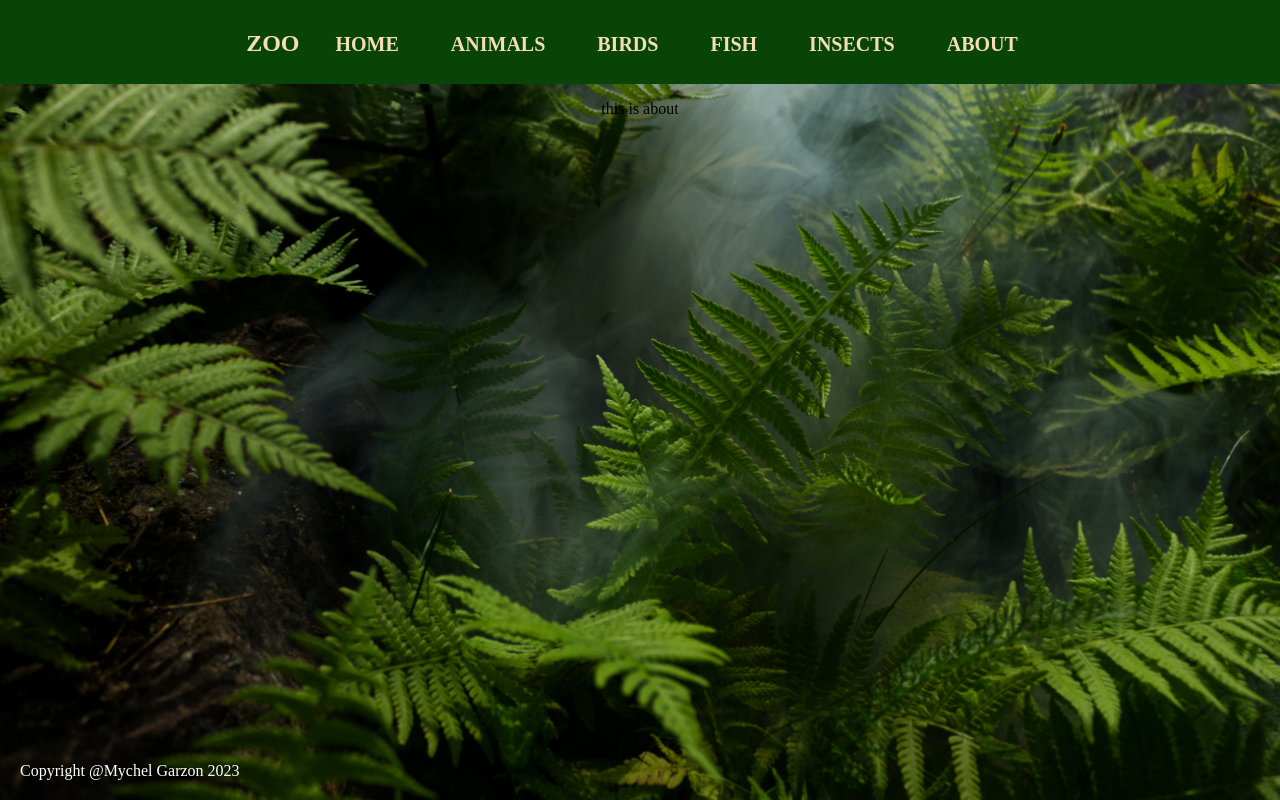
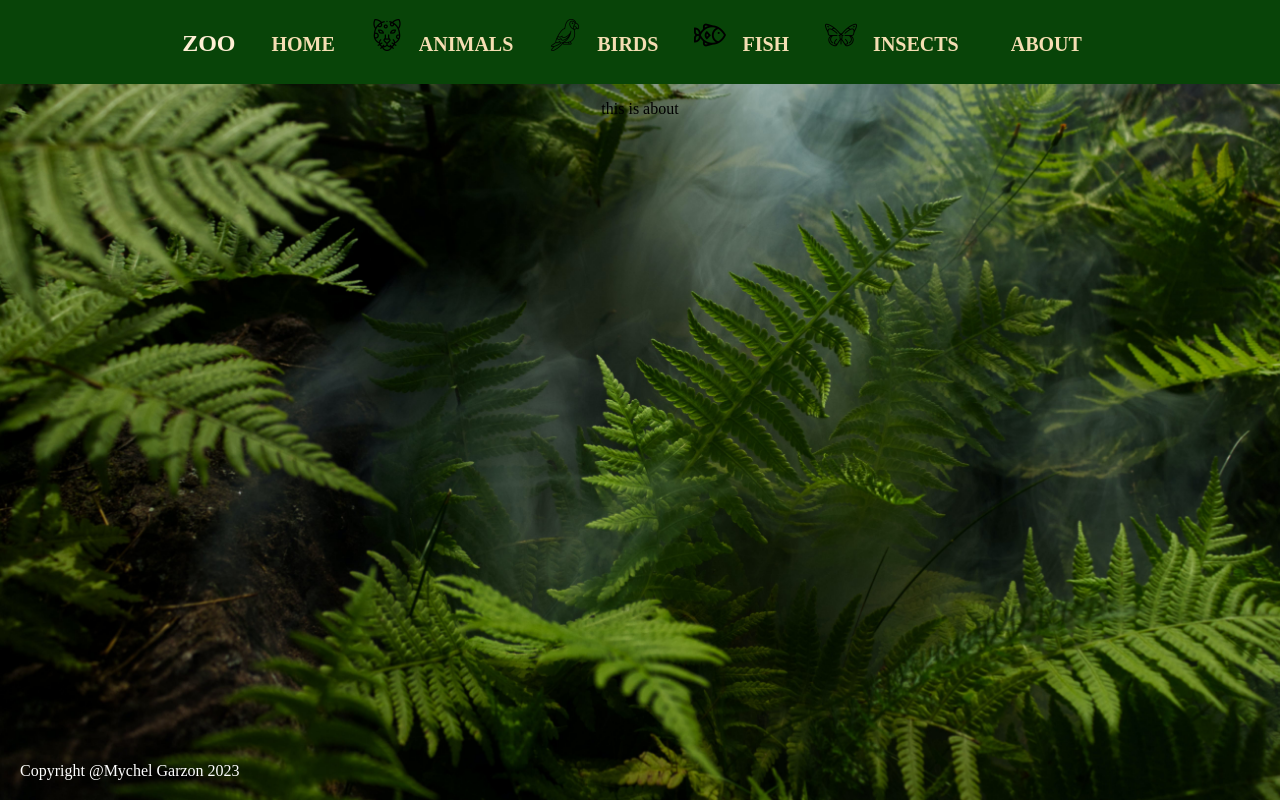
Before and after one commit to MychelGarzon/zoo, a React (Vite) app: page /about in a window 1280 px wide. Built offline with nearby package versions, Linux system fonts and the light colour scheme; a web font is replaced by a local one.

Commit message:
changes in the animalList

```diff
--- a/src/animalsList.js
+++ b/src/animalsList.js
@@ -59,7 +59,7 @@ export const animals = [
   { name: "jaguar", likes: 0 },
   { name: "kangaroo", likes: 0 },
   { name: "koala", likes: 0 },
-  { name: "komodo-dragon", likes: 0 },
+  { name: "dragon", likes: 0 },
   { name: "kouprey", likes: 0 },
   { name: "kudu", likes: 0 },
   { name: "lemur", likes: 0 },
@@ -148,7 +148,7 @@ export const birds = [
   { name: "Killdeer", likes: 0 },
   { name: "Goldfinch", likes: 0 },
   { name: "Magpie", likes: 0 },
-  { name: "Collared Dove", likes: 0 },
+  { name: "Black Dove", likes: 0 },
   { name: "Blue Tit", likes: 0 },
   { name: "Parula", likes: 0 },
   { name: "Warbler", likes: 0 },
@@ -203,8 +203,8 @@ export const fishes = [
   { name: "Moray Eel", likes: 0 },
   { name: "Nudibranch", likes: 0 },
   { name: "Oscar", likes: 0 },
-  { name: "Peacock Cichlid", likes: 0 },
-  { name: "Quillback Rockfish", likes: 0 },
+  { name: "shark", likes: 0 },
+  { name: "Rockfish", likes: 0 },
   { name: "Rasbora", likes: 0 },
   { name: "Snapper", likes: 0 },
   { name: "Tilapia", likes: 0 },
@@ -239,28 +239,28 @@ export const insects = [
   { name: "Flea", likes: 0 },
   { name: "Tarantula", likes: 0 },
   { name: "Walking Stick", likes: 0 },
-  { name: "Pronghorn Beetle", likes: 0 },
+  { name: "Red Beetle", likes: 0 },
   { name: "Atlas Moth", likes: 0 },
   { name: "Dung Beetle", likes: 0 },
   { name: "Jewel Beetle", likes: 0 },
   { name: "Katydid", likes: 0 },
   { name: "Luna Moth", likes: 0 },
   { name: "Nymph", likes: 0 },
-  { name: "Orb Weaver Spider", likes: 0 },
+  { name: "Weaver Spider", likes: 0 },
   { name: "Pill Bug", likes: 0 },
-  { name: "Queen Alexandra's Birdwing", likes: 0 },
-  { name: "Rhinoceros Beetle", likes: 0 },
+  { name: "Birdwing", likes: 0 },
+  { name: "Green Beetle", likes: 0 },
   { name: "Stink Bug", likes: 0 },
   { name: "Tiger Beetle", likes: 0 },
   { name: "Vinegaroon", likes: 0 },
   { name: "Water Strider", likes: 0 },
   { name: "Xylocopa", likes: 0 },
   { name: "Yellowjacket", likes: 0 },
-  { name: "Zebra Longwing", likes: 0 },
+  { name: "Canario", likes: 0 },
   { name: "Aphid", likes: 0 },
-  { name: "Blue Morpho Butterfly", likes: 0 },
+  { name: "Blue Butterfly", likes: 0 },
   { name: "Cicada", likes: 0 },
-  { name: "Daddy Longlegs", likes: 0 },
+  { name: "African Ant", likes: 0 },
   { name: "Earwig", likes: 0 },
   { name: "Fruit Fly", likes: 0 },
   { name: "Goliath Beetle", likes: 0 },
--- a/src/components/Navigation.jsx
+++ b/src/components/Navigation.jsx
@@ -5,12 +5,12 @@ const Navigation = ({ cleanHandler }) => {
         <>
             <nav>
                 <ul>
-                    <li><h2 id="logoHeader">ZOO</h2></li>
+                    <li><NavLink to="/"><h2 id="logoHeader">ZOO</h2></NavLink></li>
                     <li><NavLink to="/" onClick={cleanHandler} ><h3>HOME</h3></NavLink></li>
-                    <li><NavLink to="/animals" onClick={cleanHandler} ><h3>ANIMALS</h3></NavLink></li>
-                    <li><NavLink to="/birds" onClick={cleanHandler} ><h3>BIRDS</h3></NavLink></li>
-                    <li><NavLink to="/fishes" onClick={cleanHandler} ><h3>FISH</h3></NavLink></li>
-                    <li><NavLink to="/insects" onClick={cleanHandler} ><h3>INSECTS</h3></NavLink></li>
+                    <li><NavLink to="/animals" onClick={cleanHandler} ><img src="/src/assets/jaguar.png" /><h3>ANIMALS</h3></NavLink></li>
+                    <li><NavLink to="/birds" onClick={cleanHandler} ><img src="/src/assets/parrot.png" /><h3>BIRDS</h3></NavLink></li>
+                    <li><NavLink to="/fishes" onClick={cleanHandler} ><img src="/src/assets/fish.png" /><h3>FISH</h3></NavLink></li>
+                    <li><NavLink to="/insects" onClick={cleanHandler} ><img src="/src/assets/butterfly.png" /><h3>INSECTS</h3></NavLink></li>
                     <li><NavLink to="/about" ><h3>ABOUT</h3></NavLink></li>
                 </ul >
             </nav >
--- a/src/index.css
+++ b/src/index.css
@@ -6,7 +6,6 @@ body {
   justify-content: center;
   text-align: center;
   margin-top: 5rem;
-  height: auto;
   margin: 0;
 }
 
@@ -18,6 +17,7 @@ nav {
   text-align: center;
   min-width: 100vw;
   height: 4rem;
+  position: sticky;
   overflow: auto;
 }
 
@@ -31,9 +31,6 @@ nav li {
   margin-right: 20px;
   position: sticky;
 }
-nav h2 {
-  margin-right: 0rem;
-}
 
 nav h3 {
   display: inline-block;
@@ -42,6 +39,10 @@ nav h3 {
   font-weight: bold;
   font-size: 20px;
   margin: 1rem;
+}
+
+nav img {
+  width: 2rem;
 }
 
 /*Front Page*/
@@ -153,7 +154,9 @@ button {
   align-items: center;
 }
 /* Card Header*/
-
+.likes {
+  font-size: xx-large;
+}
 #likeHeart {
   color: wheat;
 }
```
